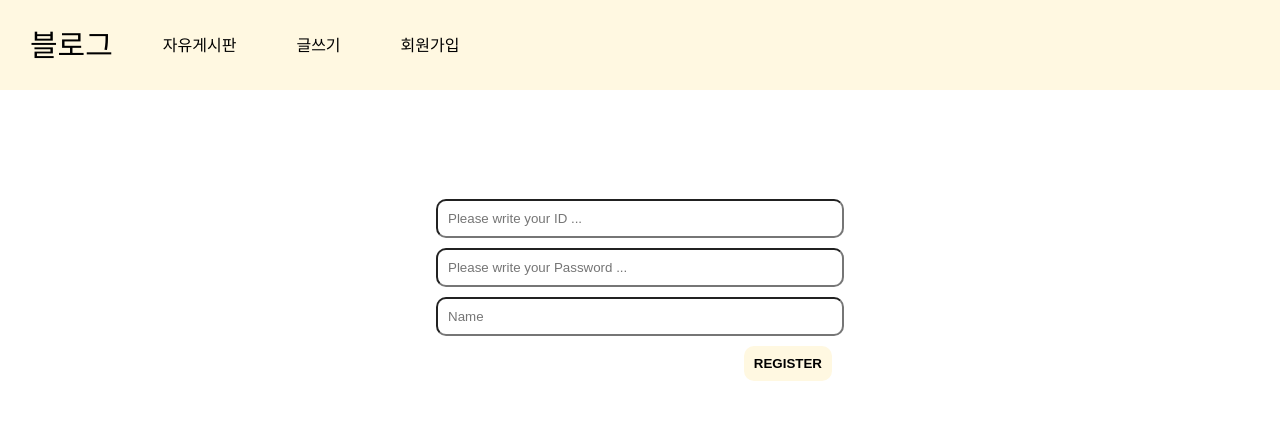
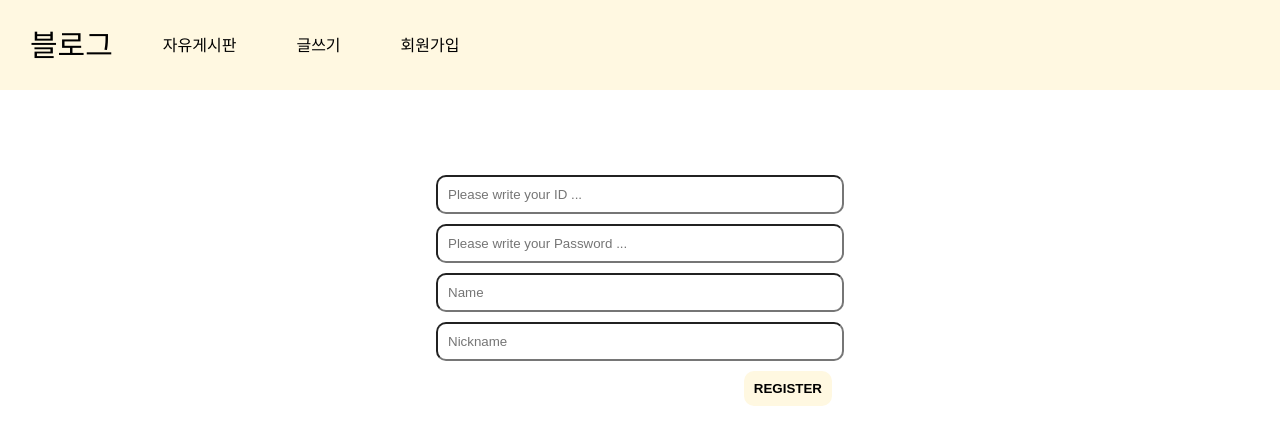
Before and after one commit to hhw12409/Free-Board, a React (Create React App) app: page /register in a window 1280 px wide. Shown: the top 444 px of the page. Built offline with nearby package versions, Linux system fonts and the light colour scheme.

Commit message:
Docs :  add nickname input

```diff
--- a/src/routes/Register.js
+++ b/src/routes/Register.js
@@ -4,6 +4,7 @@ function Register() {
       <input type="text" placeholder="Please write your ID ..." name="id"></input>
       <input type="password" placeholder="Please write your Password ..." name="pw"></input>
       <input type="text" placeholder="Name" name="name"></input>
+      <input type="text" placeholder="Nickname" name="nickname"></input>
       <div>
         <button>Register</button>
       </div>
```
